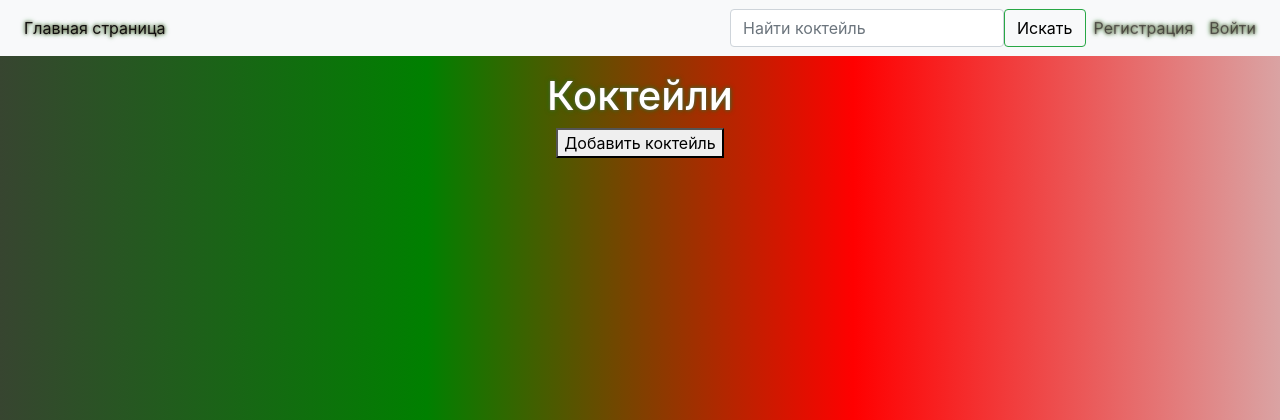
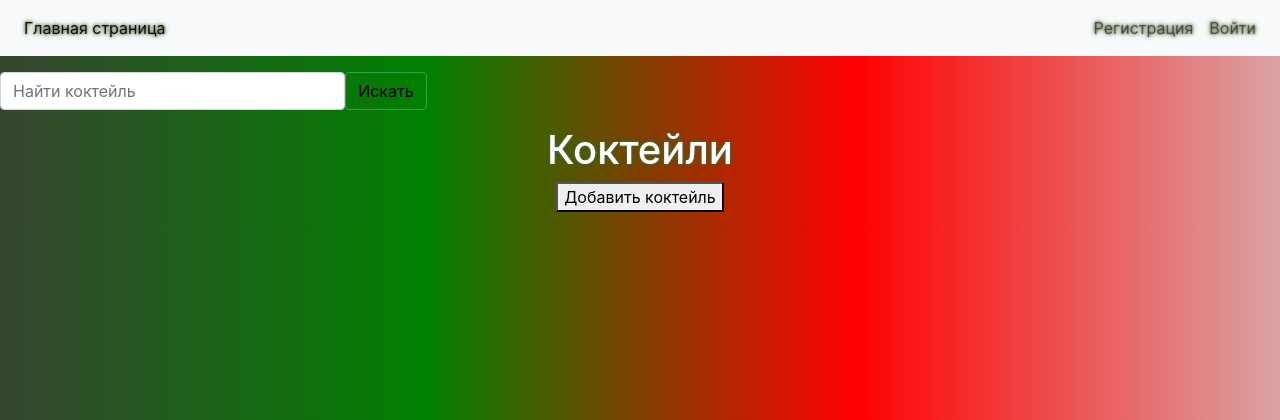
Before and after one commit to pavel-yas1405/teamwork, a Flask app: page /cocktail in a window 1280 px wide. Shown: the top 420 px of the page. Run offline with Flask 2, Linux system fonts and the light colour scheme; data that the repository does not hold is empty.

Commit message:
its not a bug its a feature

```diff
--- a/app/templates/cocktail.html
+++ b/app/templates/cocktail.html
@@ -4,6 +4,13 @@
      <html>
      <head>
        <title>{{ title }}</title>
+       <p></p>
+       <form class="d-flex" method="GET">
+        <input class="form-control me-2" type="search" placeholder="Найти коктейль" aria-label="Search" name="q" value="{{ request.args.get('q', '') }}">
+        <button class="btn btn-outline-success" type="submit"><span style="color: black;">Искать</span></button>
+        <div class="col-8">
+       </div>
+    </form>
      </head>
      <body>
       <style>
--- a/app/templates/ingredient.html
+++ b/app/templates/ingredient.html
@@ -6,7 +6,7 @@
    <title>{{ title }}</title>
    <p></p>
    <form class="d-flex" method="GET">
-     <input class="form-control me-2" type="search" placeholder="Найти ингредиент" aria-label="Search" name="q" value="{{ request.args.get('q', '') }}">
+     <input class="form-control me-2" href="{{ url_for('new_ingredient') }}" type="search" placeholder="Найти ингредиент" aria-label="Search" name="q" value="{{ request.args.get('q', '') }}">
      <button class="btn btn-outline-success" type="submit"><span style="color: black;">Искать</span></button>
      <div class="col-8">
     </div>
--- a/app/templates/menu.html
+++ b/app/templates/menu.html
@@ -12,10 +12,9 @@
             </style>
           </li>
           </ul>
-        <form class="d-flex" method="GET">
-          <input class="form-control me-2" type="search" placeholder="Найти коктейль" aria-label="Search" name="q" value="{{ request.args.get('q', '') }}">
-          <button class="btn btn-outline-success" type="submit"><span style="color: black;">Искать</span></button>
-      </form>
+
+
+
       <ul class="navbar-nav">
           {% if current_user.is_authenticated %}
               <li class="nav-item"></li>
```
